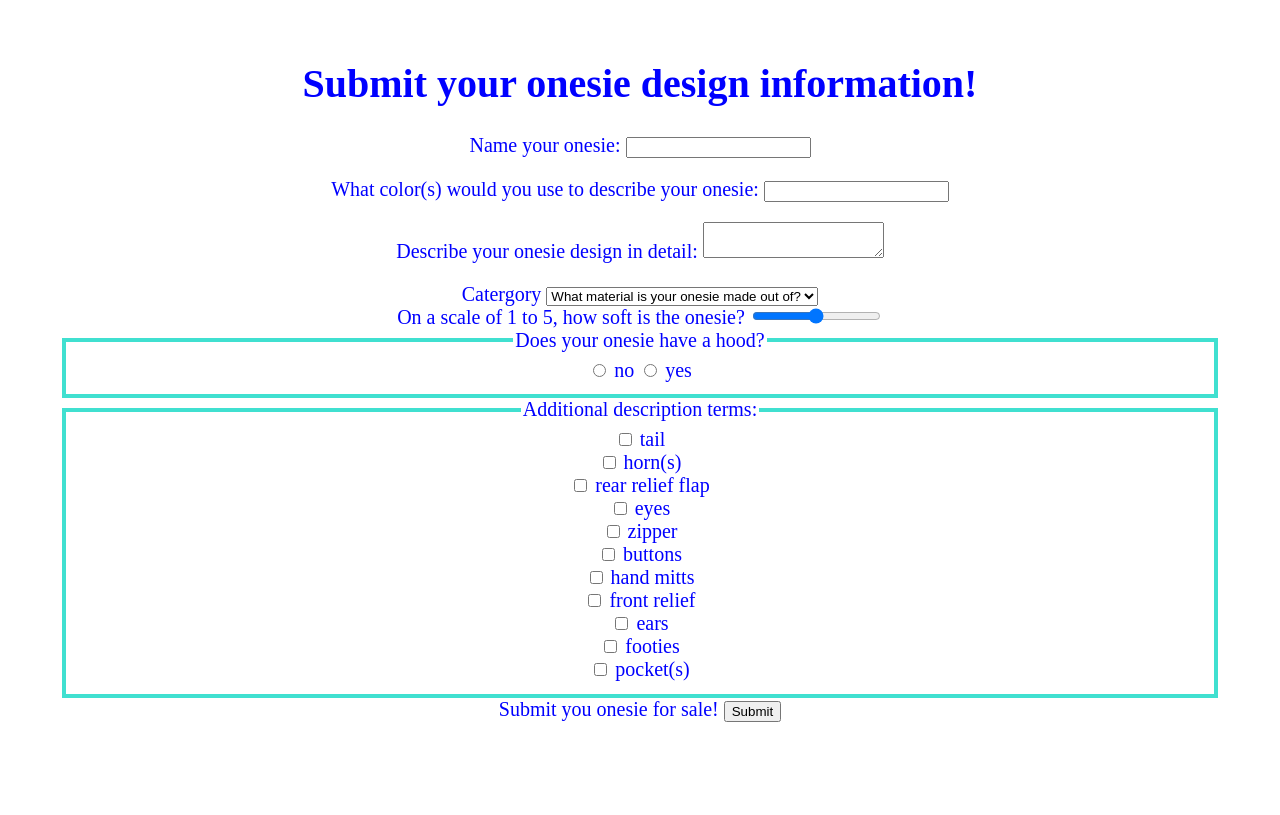
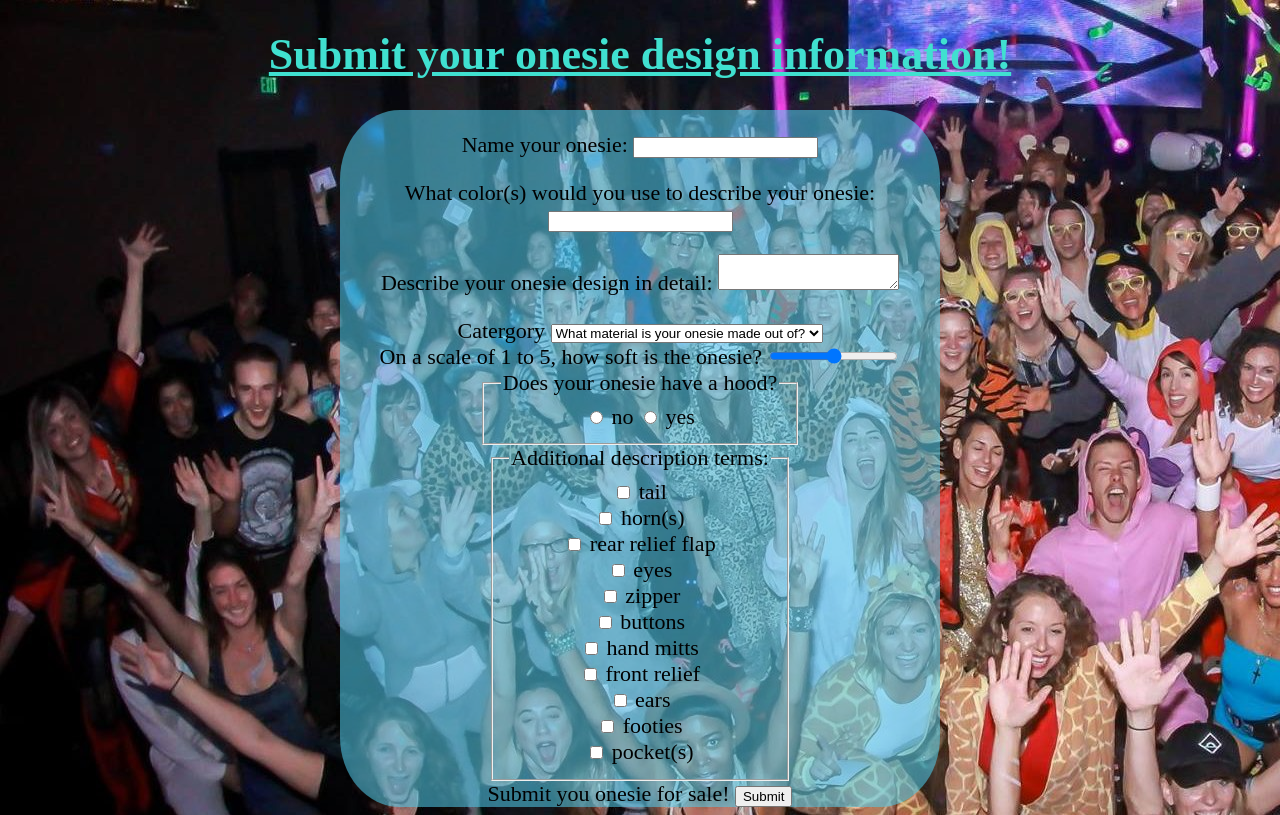
Before and after one commit to EmNicholson93/Week02-Product-Entry, a plain HTML site: page product-app.html in a window 1280 px wide. Drawn offline with Linux system fonts and the light colour scheme.

Commit message:
styling adjustments

```diff
--- a/src/product-app.css
+++ b/src/product-app.css
@@ -1,9 +1,20 @@
 body {
     text-align: center;
-    color: blue;
-  font-size: 20px;
-    margin: 60px;
+    color: rgb(0, 0, 0);
+    background-image: url('../Assets/Onesie-Party-Confetti.jpg');
+    font-size: 22px;
 }
-fieldset{
-    border: turquoise 4px solid;
+fieldset, input, textarea {
+    display: inline;
 }
+form {
+  background-color: rgba(81, 204, 235, 0.562);
+  width: 600px;
+  display: inline-block;
+  border-radius: 10%;
+}
+
+h1 {
+  color: turquoise;
+  text-decoration: underline;
+}
```
